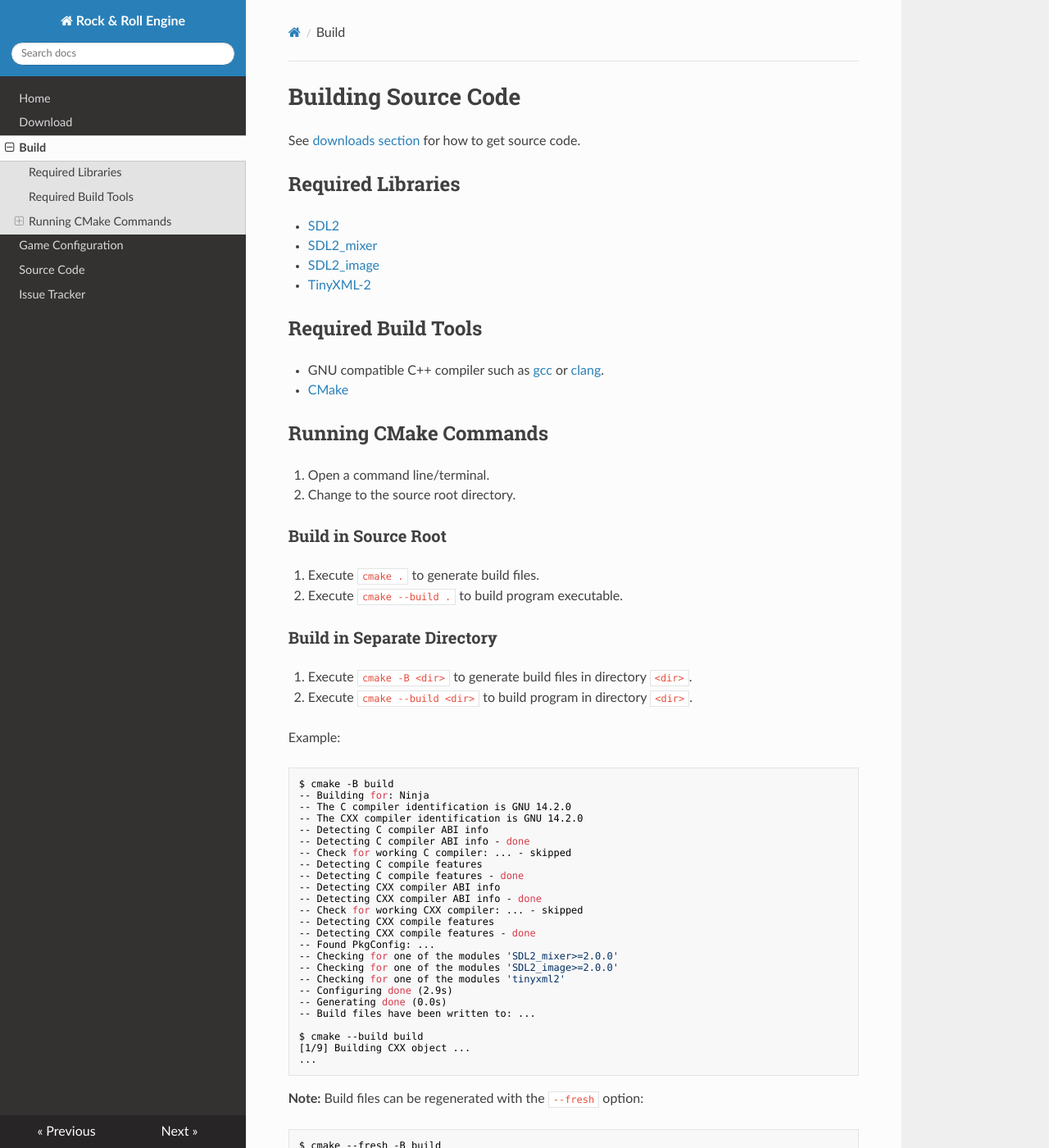
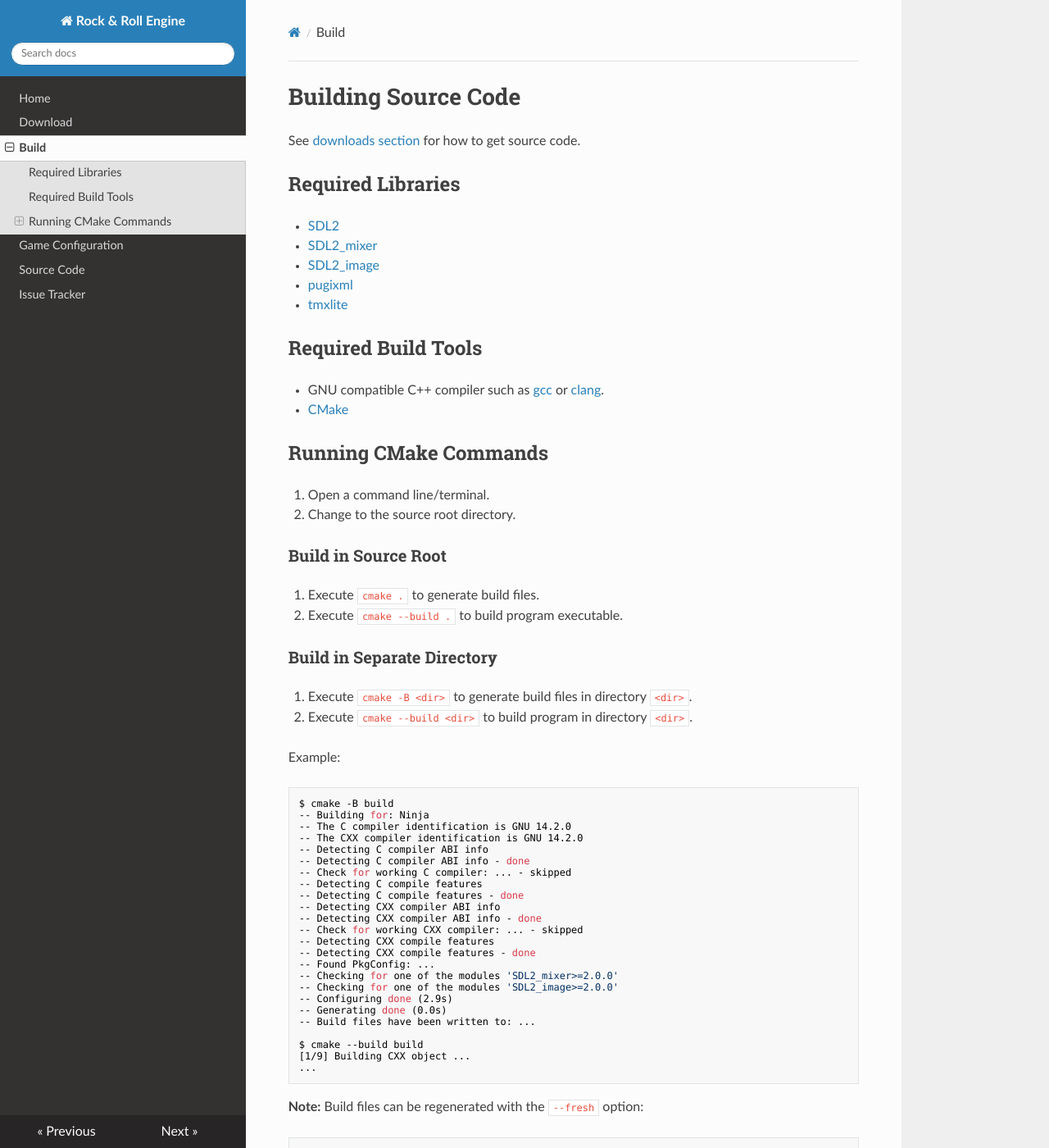
Before and after one commit to AntumDeluge/RREngine, an MkDocs documentation site: the page built from doc/src/build.md, in a window 1280 px wide and 1400 px high. Shown: the whole window at 82% size. Built offline with MkDocs 1.6.1, drawn with Linux system fonts in a browser that asks for light colours; nearby versions of some CDN libraries.

Commit message:
No longer depends on TinyXML-2

```diff
--- a/doc/src/build.md
+++ b/doc/src/build.md
@@ -8,7 +8,8 @@ See [downloads section](download.md) for how to get source code.
 - [SDL2](https://libsdl.org/)
 - [SDL2_mixer](https://wiki.libsdl.org/SDL2_mixer)
 - [SDL2_image](https://wiki.libsdl.org/SDL2_image)
-- [TinyXML-2](http://leethomason.github.io/tinyxml2/)
+- [pugixml](https://github.com/zeux/pugixml)
+- [tmxlite](https://github.com/fallahn/tmxlite)
 
 ## Required Build Tools
 
@@ -51,7 +52,6 @@ $ cmake -B build
 -- Found PkgConfig: ...
 -- Checking for one of the modules 'SDL2_mixer>=2.0.0'
 -- Checking for one of the modules 'SDL2_image>=2.0.0'
--- Checking for one of the modules 'tinyxml2'
 -- Configuring done (2.9s)
 -- Generating done (0.0s)
 -- Build files have been written to: ...
```
Also changed, not shown: README.md (+0 -2 lines), TODO.md (+0 -1 lines), 1 other file.
